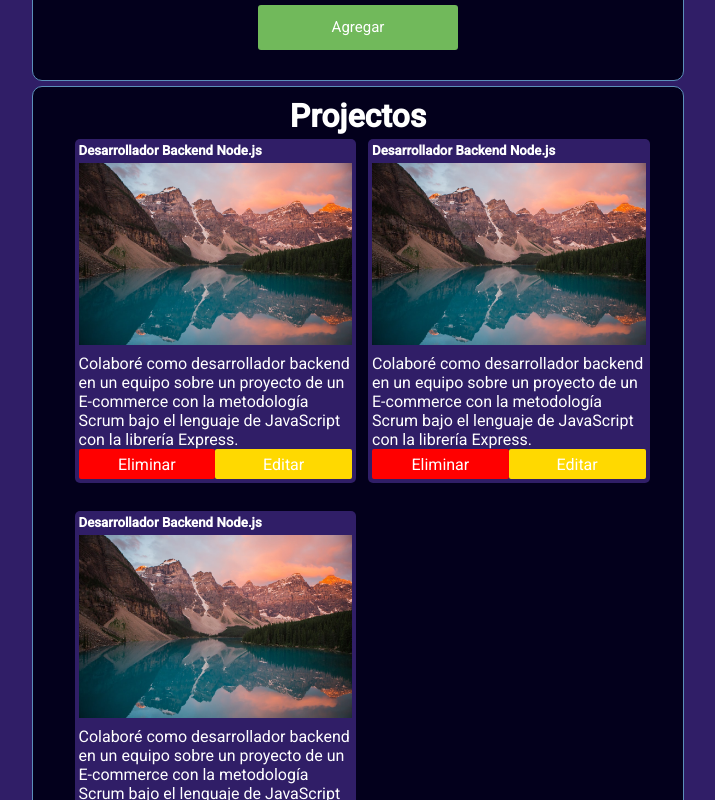
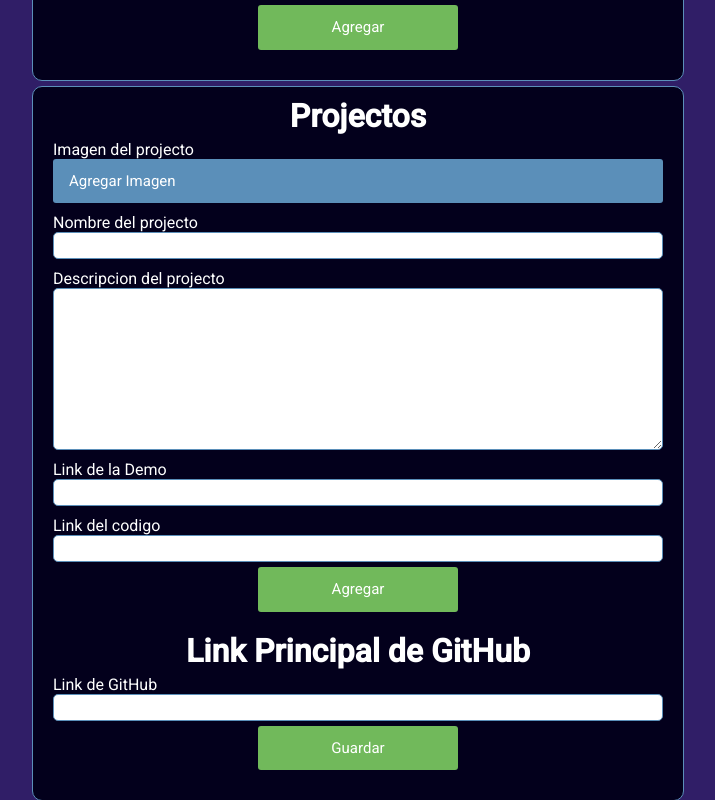
Before and after one commit to Xenock20/maqueta-frontend-angular, an Angular app: page /edit in a window 1280 px wide. Shown: the part 1980-2780 px from the top of the page, without its empty margins (282-997 px from the left). Built offline with nearby package versions, Linux system fonts and the light colour scheme.

Commit message:
Add funcionaliti in edit-project

```diff
--- a/src/app/components/edit-project/edit-project.component.html
+++ b/src/app/components/edit-project/edit-project.component.html
@@ -1,16 +1,12 @@
-<form>
+<form (ngSubmit)="onSubmit()" #form="ngForm">
   <div class="edit-project">
     <h3>Projectos</h3>
 
     <div class="edit-list-cont project-edit-grid">
       <div class="edit-item-edit project-edit-box" *ngFor="let i of list">
-        <h5 class="item-title-edit">Desarrollador Backend Node.js</h5>
-        <img class="item-img-edit" src="../../../assets/img/project.jpg">
-        <p class="item-ubi-edit">
-          Colaboré como desarrollador backend en un equipo sobre un proyecto de
-          un E-commerce con la metodología Scrum bajo el lenguaje de JavaScript
-          con la librería Express.
-        </p>
+        <h5 class="item-title-edit">{{i.titulo}}</h5>
+        <img class="item-img-edit" [src]="i.img">
+        <p class="item-ubi-edit">{{i.descrip}}</p>
         <div>
           <button type="button" class="btn-form-edit btn-delet">
             Eliminar
@@ -24,35 +20,45 @@
       <p>Imagen del projecto</p>
       <div class="btn-add-img">
         <label for="proj-img" class="text-img">Agregar Imagen</label>
-        <input type="file" name="proj-img" id="proj-img" />
+        <input type="file" name="proj-img" id="proj-img" (change)="onFileSelected($event)" required/>
       </div>
     </div>
 
     <div class="form-control">
       <label for="proj-name">Nombre del projecto</label>
-      <input type="text" name="proj-name" id="proj-name" />
+      <input type="text" name="proj-name" id="proj-name" [(ngModel)]="titulo" required/>
     </div>
 
     <div class="form-control">
       <label for="proj-des">Descripcion del projecto</label>
-      <textarea name="proj-des" id="proj-des" cols="30" rows="10"></textarea>
+      <textarea name="proj-des" id="proj-des" cols="30" rows="10" [(ngModel)]="descrip" required></textarea>
     </div>
 
     <div class="form-control">
       <label for="proj-code">Link de la Demo</label>
-      <input type="url" name="proj-demo" id="proj-demo" />
+      <input type="url" name="proj-demo" id="proj-demo" [(ngModel)]="demo" required/>
     </div>
 
     <div class="form-control">
       <label for="proj-code">Link del codigo</label>
-      <input type="url" name="proj-code" id="proj-code" />
+      <input type="url" name="proj-code" id="proj-code" [(ngModel)]="code" required/>
     </div>
+
+    <button type="submit" class="add" [disabled]="!form.valid">Agregar</button>
+
+  </div>
+</form>
+
+<form (ngSubmit)="onSubmitGitHub()" #formGitHub="ngForm">
+  <div class="edit-project">
+
+    <h3>Link Principal de GitHub</h3>
 
     <div class="form-control">
       <label for="proj-github">Link de GitHub</label>
-      <input type="url" name="proj-github" id="proj-github" />
+      <input type="url" name="proj-github" id="proj-github" required/>
     </div>
 
-    <button type="button" class="add">Agregar</button>
+    <button type="button" class="add" [disabled]="!form.valid">Guardar</button>
   </div>
 </form>
--- a/src/app/components/edit-project/edit-project.component.ts
+++ b/src/app/components/edit-project/edit-project.component.ts
@@ -1,4 +1,5 @@
 import { Component, OnInit } from '@angular/core';
+import { project } from 'src/app/models/models';
 
 @Component({
   selector: 'app-edit-project',
@@ -9,9 +10,45 @@ export class EditProjectComponent implements OnInit {
 
   constructor() { }
 
-  list = ["", "", ""];
+  titulo: string = "";
+  imagen: string = "";
+  descrip: string = "";
+  demo: string = "";
+  code: string = "";
+  github: string = "";
+  list: project[] = [];
 
   ngOnInit(): void {
   }
 
+  onSubmit() {
+    const item : project  = {
+      titulo: this.titulo,
+      img: this.imagen,
+      descrip: this.descrip,
+      demo: this.demo,
+      code: this.code
+    };
+    this.list.push(item);
+
+    // Reiniciamos los valores de los campos del formulario.
+    this.titulo = '';
+    this.imagen = '';
+    this.descrip = '';
+    this.demo = '';
+    this.code = '';
+  }
+
+  onFileSelected(event:any) {
+    const file = event.target.files[0];
+    const reader = new FileReader();
+    reader.readAsDataURL(file);
+    reader.onload = () => {
+      this.imagen = reader.result as string;
+    };
+  }
+
+  onSubmitGitHub(){
+
+  }
 }
--- a/src/styles.css
+++ b/src/styles.css
@@ -326,6 +326,7 @@ footer{
   color: white;
   border-radius: 2px;
   font-size: 16px;
+  cursor: pointer;
 }
 
 .btn-delet{
@@ -334,6 +335,14 @@ footer{
 
 .btn-edit{
   background-color: rgb(255, 217, 0);
+}
+
+.btn-delet:hover{
+  background-color: rgb(194, 3, 3);
+}
+
+.btn-edit:hover{
+  background-color: rgb(214, 182, 0);
 }
 
 .edit-item-edit{
```
Also changed, not shown: src/app/models/models.ts (+8 -0 lines).
